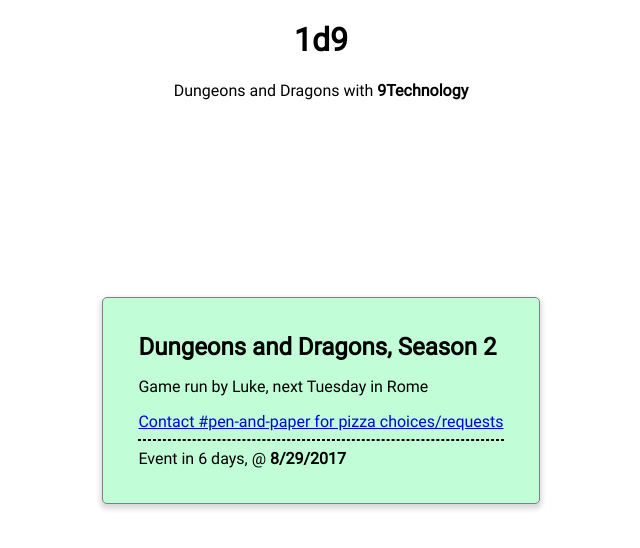
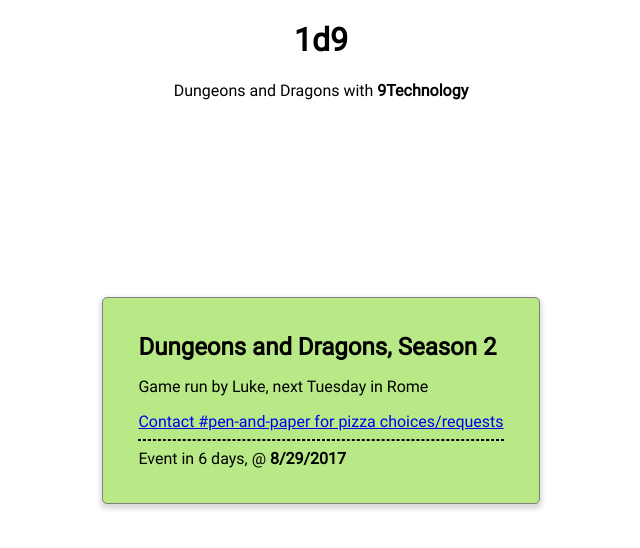
Before and after one commit to lukekaalim/1d9-site, a React app: page / in a window 1280 px wide. Shown: the top 548 px of the page, without its empty margins (319-959 px from the left). Built offline with nearby package versions, Linux system fonts and the light colour scheme.

Commit message:
switch color

```diff
--- a/src/components/App/index.tsx
+++ b/src/components/App/index.tsx
@@ -12,7 +12,7 @@ const App = () =>
             name="Dungeons and Dragons, Season 2"
             shortDesc="Game run by Luke, next Tuesday in Rome"
             channelLink="Contact #pen-and-paper for pizza choices/requests"
-            color="rgb(193, 253, 215)"
+            color="#B8E986"
             />
     </CenteringContainer>
 </div>;
```
